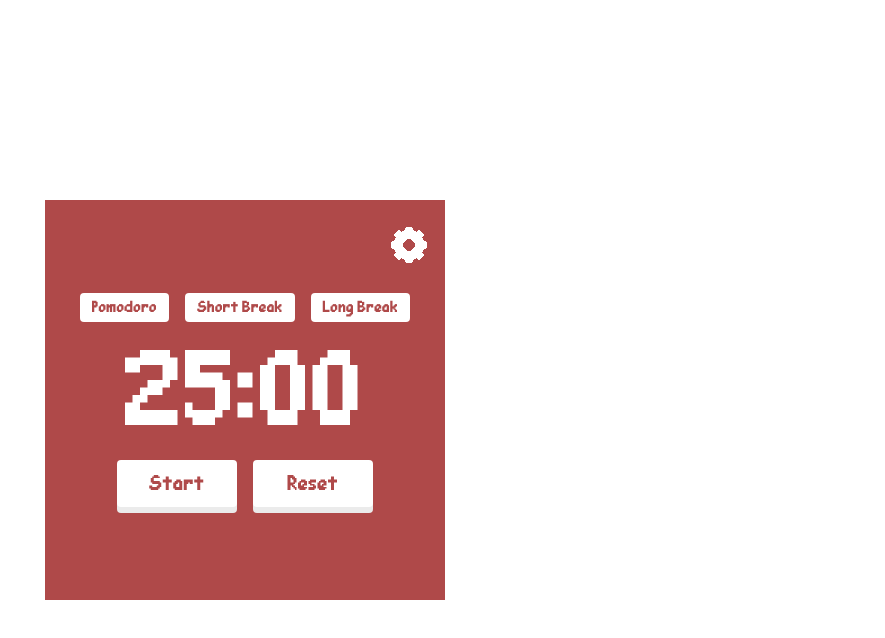
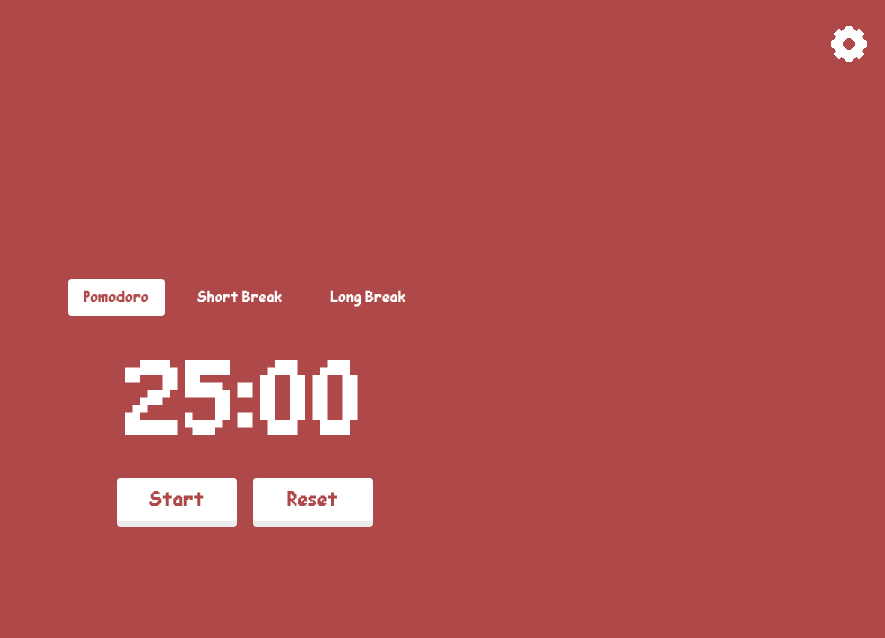
Before and after one commit to Woefulking/Pomodoro-Timer, a React (Vite) app: page / in a window 1280 px wide. Shown: the top 638 px of the page, without its empty margins (395-1280 px from the left). Built offline with nearby package versions, Linux system fonts and the light colour scheme.

Commit message:
add useClickOutside hook and improve styles

```diff
--- a/src/App.module.scss
+++ b/src/App.module.scss
@@ -1,7 +1,7 @@
 .app {
   position: relative;
-  width: 400px;
-  height: 400px;
+  width: 100%;
+  height: 100%;
 
   display: flex;
   justify-content: center;
--- a/src/App.tsx
+++ b/src/App.tsx
@@ -22,7 +22,6 @@
   const isPomodoro = mode === 'pomodoro';
 
   //@TODO
-  //3) Подумать над анимациями для отдыха и длинного отдыха. Ну или забить вообще
   //4) Начать занимастья Electron и подумать над размерами приложения
 
   return (
--- a/src/components/Options/Options.module.scss
+++ b/src/components/Options/Options.module.scss
@@ -5,21 +5,27 @@
   justify-content: center;
   align-items: center;
   gap: 16px;
+  margin-bottom: 16px;
 }
 
 .button {
   cursor: pointer;
   border: none;
   border-radius: 4px;
-  background-color: var(--white);
-  padding: 4px 12px;
+  padding: 8px 16px;
   font-size: 18px;
+  color: var(--white);
+  background-color: transparent;
 
   transition: all 0.2s ease;
 
   &:hover {
     transform: translateY(2px);
   }
+}
+
+.active {
+  background-color: var(--white);
 
   &.pomodoro {
     color: var(--red);
--- a/src/components/Options/Options.tsx
+++ b/src/components/Options/Options.tsx
@@ -18,7 +18,7 @@
                 <button
                     key={option.mode}
                     type="button"
-                    className={clsx(cls.button, cls[mode], { [cls.active]: mode === option.mode })}
+                    className={clsx(cls.button, mode === option.mode && [cls.active, cls[mode]])}
                     onClick={() => {
                         onChangeMode(option.mode);
                         onPlaySound('click');
--- a/src/components/Settings/Settings.module.scss
+++ b/src/components/Settings/Settings.module.scss
@@ -13,7 +13,7 @@
   justify-content: center;
   align-items: center;
 
-  padding: 20px 16px;
+  padding: 20px clamp(8px, 2vw, 16px);
 
   animation: fadeIn 0.7s ease;
 }
@@ -30,8 +30,9 @@
 .content {
   z-index: 100;
   width: 100%;
-  height: 100%;
-  padding: 16px 20px;
+  max-width: 400px;
+  min-height: 400px;
+  padding: 16px clamp(8px, 2vw, 16px);
   border-radius: 6px;
   background-color: var(--white);
   display: flex;
@@ -47,6 +48,7 @@
 
 .header {
   position: relative;
+  margin-bottom: 8px;
 }
 
 .title {
@@ -77,6 +79,8 @@
   border: none;
   padding: 5px;
 
+  font-size: 24px;
+
   transition: all 0.2s ease;
 
   &:hover {
@@ -88,7 +92,7 @@
   justify-self: flex-end;
   cursor: pointer;
   align-self: flex-end;
-  padding: 6px 16px;
+  padding: 8px 16px;
   background-color: var(--primary);
   border: none;
   border-radius: 4px;
--- a/src/components/Settings/Settings.tsx
+++ b/src/components/Settings/Settings.tsx
@@ -1,10 +1,11 @@
 import type { Settings as settingsType } from '@/types';
-import { useState } from 'react';
+import { useRef, useState } from 'react';
 import { Input } from '../Input/Input';
 import type { SoundType } from '@/hooks/useAudio';
 import clsx from 'clsx';
 import cls from './Settings.module.scss';
 import { Range } from '../Range/Range';
+import { useClickOutside } from '@/hooks/useClickOutside';
 
 interface SettingsProps {
     settings: settingsType;
@@ -31,9 +32,15 @@
         onCloseSettings();
     };
 
+    const modalContentRef = useRef<HTMLDivElement | null>(null);
+
+    useClickOutside(modalContentRef, () => {
+        onCloseSettings();
+    })
+
     return (
         <div className={clsx(cls.overlay)}>
-            <div className={clsx(cls.content)}>
+            <div className={clsx(cls.content)} ref={modalContentRef}>
                 <div className={clsx(cls.settings)}>
                     <div className={clsx(cls.header)}>
                         <h2 className={clsx(cls.title)}>Settings</h2>
--- a/src/components/Timer/Timer.module.scss
+++ b/src/components/Timer/Timer.module.scss
@@ -6,6 +6,7 @@
   font-size: 120px;
   color: var(--white);
   text-align: center;
+  margin-bottom: 8px;
 }
 
 .controls {
@@ -20,7 +21,7 @@
   cursor: pointer;
   border: none;
   border-radius: 4px;
-  padding: 10px 12px;
+  padding: 8px 16px;
   box-shadow: var(--box-shadow);
   background-color: var(--white);
 
@@ -48,7 +49,7 @@
   cursor: pointer;
   position: absolute;
   right: 16px;
-  top: 25px;
+  top: 24px;
   border: none;
   background-color: transparent;
 
--- a/src/components/TomatoFall/TomatoFall.module.scss
+++ b/src/components/TomatoFall/TomatoFall.module.scss
@@ -24,10 +24,10 @@
 
 @keyframes tomatofall {
   from {
-    transform: translateY(var(--start-y)) rotate(0deg);
+    transform: translateY(0) rotate(0deg);
   }
 
   to {
-    transform: translateY(calc(100vh + 100px)) rotate(calc(360deg * var(--rotations, 1)));
+    transform: translateY(calc(100vh + 150px)) rotate(calc(360deg * var(--rotations, 1)));
   }
 }
--- a/src/components/TomatoFall/TomatoFall.tsx
+++ b/src/components/TomatoFall/TomatoFall.tsx
@@ -6,12 +6,12 @@
         return Math.floor(Math.random() * (max - min + 1)) + min
     };
 
-    const tomatosArray = Array.from({ length: 40 }, (_, index) => {
+    const tomatosArray = Array.from({ length: 80 }, (_, index) => {
         const duration = getRndInteger(5, 25);
         const delay = getRndInteger(0, 5);
         const rotations = getRndInteger(5, 30) / 10;
-        const startLeft = getRndInteger(0, 400);
-        const startY = getRndInteger(-100, -50);
+        const startLeft = getRndInteger(0, 100);
+        const startTop = getRndInteger(-20, -10);
 
         return (
             <img
@@ -20,8 +20,8 @@
                 alt="tomato"
                 key={index}
                 style={{
-                    top: `${startY}px`,
-                    left: `${startLeft}px`,
+                    top: `${startTop}%`,
+                    left: `${startLeft}%`,
                     animationDuration: `${duration}s`,
                     animationDelay: `${delay}s`,
                     ['--rotations' as any]: rotations,
--- /dev/null
+++ b/src/hooks/useClickOutside.ts
@@ -0,0 +1,22 @@
+import { useEffect } from 'react';
+
+export const useClickOutside = <T extends HTMLElement = HTMLElement>(
+    ref: React.RefObject<T | null>,
+    handler: (event: MouseEvent | TouchEvent) => void
+): void => {
+    useEffect(() => {
+        const listener = (event: MouseEvent | TouchEvent) => {
+            const el = ref.current;
+            if (!el || el.contains(event.target as Node)) {
+                return;
+            }
+            handler(event);
+        };
+        document.addEventListener('mousedown', listener);
+        document.addEventListener('touchstart', listener);
+        return () => {
+            document.removeEventListener('mousedown', listener);
+            document.removeEventListener('touchstart', listener);
+        }
+    }, [ref, handler])
+}
--- a/tsconfig.app.json
+++ b/tsconfig.app.json
@@ -23,7 +23,6 @@
     "strict": true,
     "noUnusedLocals": true,
     "noUnusedParameters": true,
-    "erasableSyntaxOnly": true,
     "noFallthroughCasesInSwitch": true,
     "noUncheckedSideEffectImports": true,
 
```
